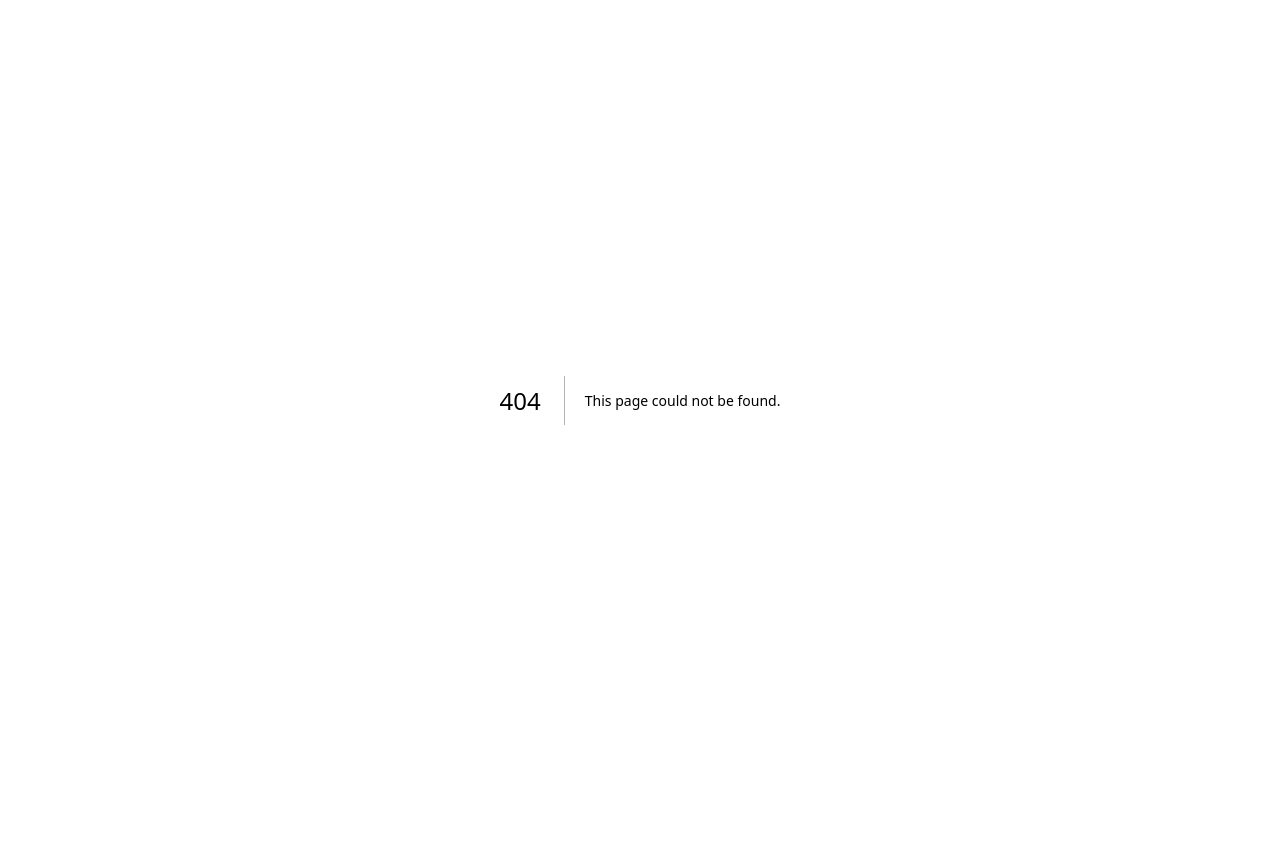
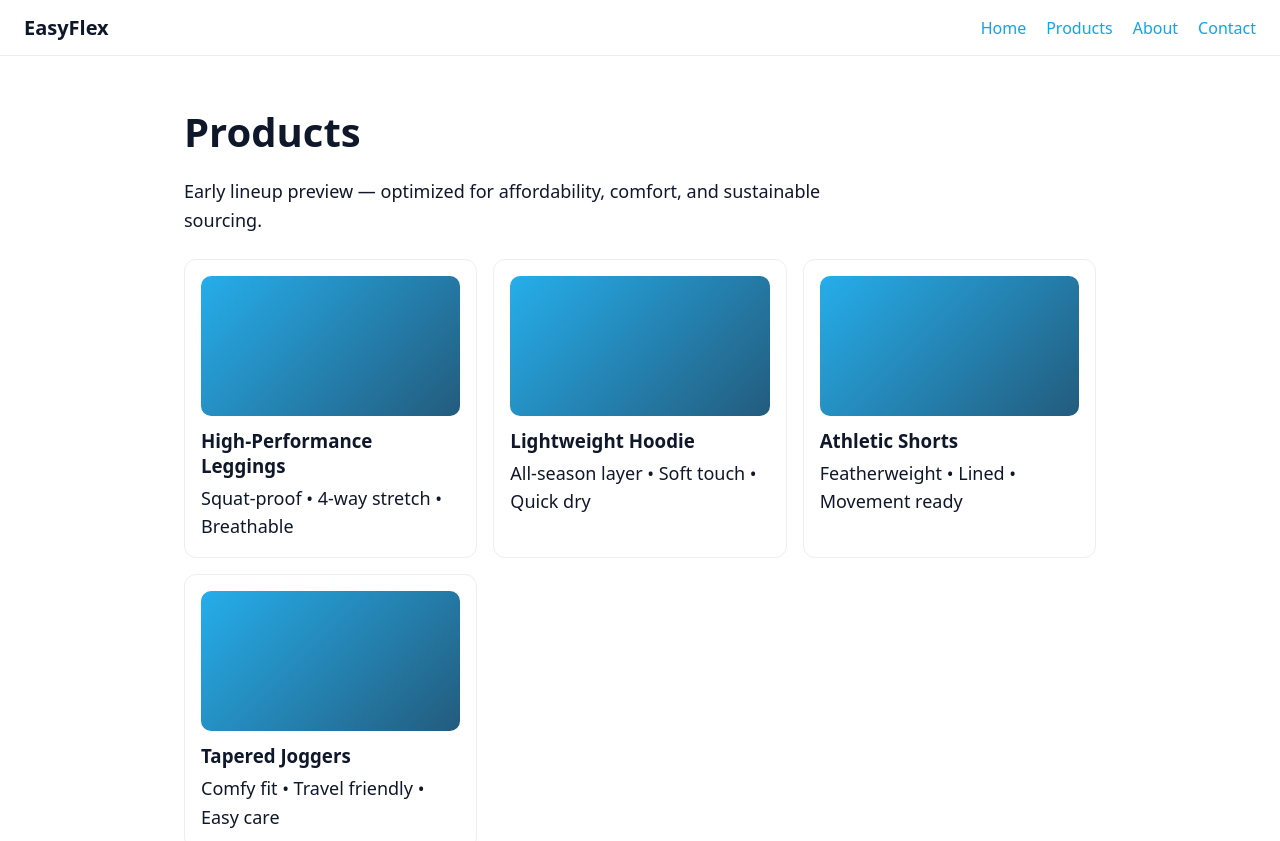
Before and after one commit to RoufChowdhury/EasyFlex, a Next.js app: page /products in a window 1280 px wide. Before the commit this address had no page. Shown: the top 841 px of the page. Before the commit the page ends 800 px from the top, so only its background shows below. Built offline with nearby package versions, Linux system fonts and the light colour scheme.

Commit message:
feat: add /products page

```diff
--- /dev/null
+++ b/pages/products.js
@@ -0,0 +1,66 @@
+import Head from 'next/head';
+import Link from 'next/link';
+
+const items = [
+  { title: 'High-Performance Leggings', blurb: 'Squat-proof • 4-way stretch • Breathable' },
+  { title: 'Lightweight Hoodie', blurb: 'All-season layer • Soft touch • Quick dry' },
+  { title: 'Athletic Shorts', blurb: 'Featherweight • Lined • Movement ready' },
+  { title: 'Tapered Joggers', blurb: 'Comfy fit • Travel friendly • Easy care' },
+];
+
+export default function Products() {
+  return (
+    <>
+      <Head>
+        <title>Products — EasyFlex</title>
+        <meta name="description" content="EasyFlex activewear lineup" />
+        <link rel="icon" href="/favicon.svg" type="image/svg+xml" />
+      </Head>
+
+      <header style={{
+        position: 'sticky', top: 0, background: '#fff', borderBottom: '1px solid #eee',
+        display: 'flex', alignItems: 'center', justifyContent: 'space-between',
+        padding: '14px 24px'
+      }}>
+        <div style={{ fontWeight: 800, fontSize: 20 }}>EasyFlex</div>
+        <nav style={{ display: 'flex', gap: 20 }}>
+          <Link href="/">Home</Link>
+          <Link href="/products">Products</Link>
+          <a href="/#about">About</a>
+          <a href="/#contact">Contact</a>
+        </nav>
+      </header>
+
+      <main>
+        <section style={{ marginTop: 40, marginBottom: 24 }}>
+          <h1 style={{ fontSize: 40, marginBottom: 8 }}>Products</h1>
+          <p style={{ maxWidth: 700 }}>
+            Early lineup preview — optimized for affordability, comfort, and sustainable sourcing.
+          </p>
+        </section>
+
+        <section style={{ display: 'grid', gap: 16, gridTemplateColumns: 'repeat(auto-fit, minmax(240px, 1fr))' }}>
+          {items.map((it) => (
+            <article key={it.title} style={{ padding: 16, border: '1px solid #eee', borderRadius: 12 }}>
+              <div style={{
+                height: 140, borderRadius: 10,
+                background: 'linear-gradient(135deg, var(--brand), var(--brand-dark))',
+                marginBottom: 12, opacity: 0.9
+              }} />
+              <h3 style={{ margin: '0 0 6px' }}>{it.title}</h3>
+              <p style={{ margin: 0 }}>{it.blurb}</p>
+            </article>
+          ))}
+        </section>
+
+        <section style={{ marginTop: 40 }}>
+          <Link href="/" style={{ textDecoration: 'none' }}>← Back to Home</Link>
+        </section>
+
+        <footer style={{ borderTop: '1px solid #eee', paddingTop: 16, marginTop: 32, fontSize: 14 }}>
+          © {new Date().getFullYear()} EasyFlex
+        </footer>
+      </main>
+    </>
+  );
+}
```
